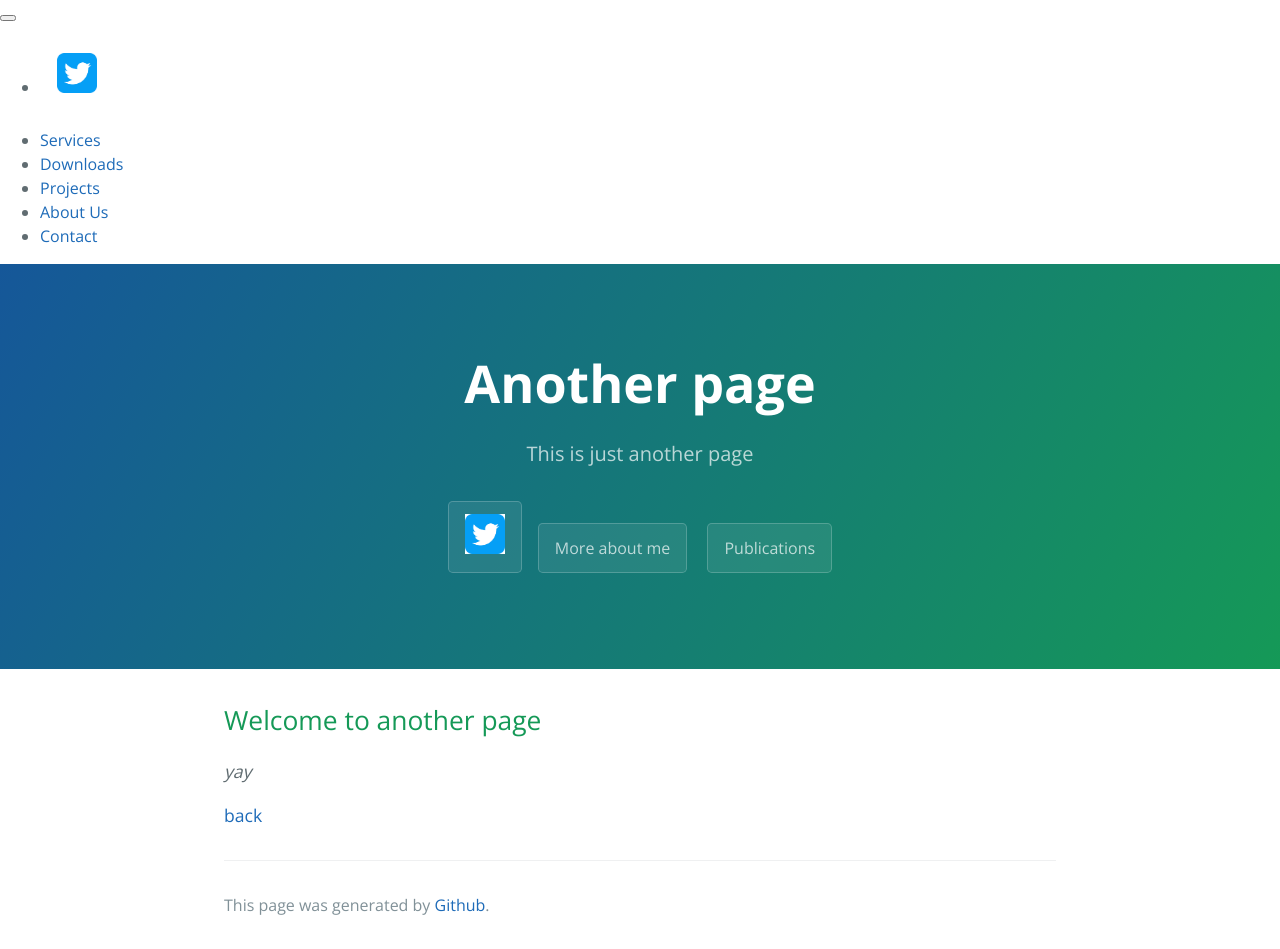
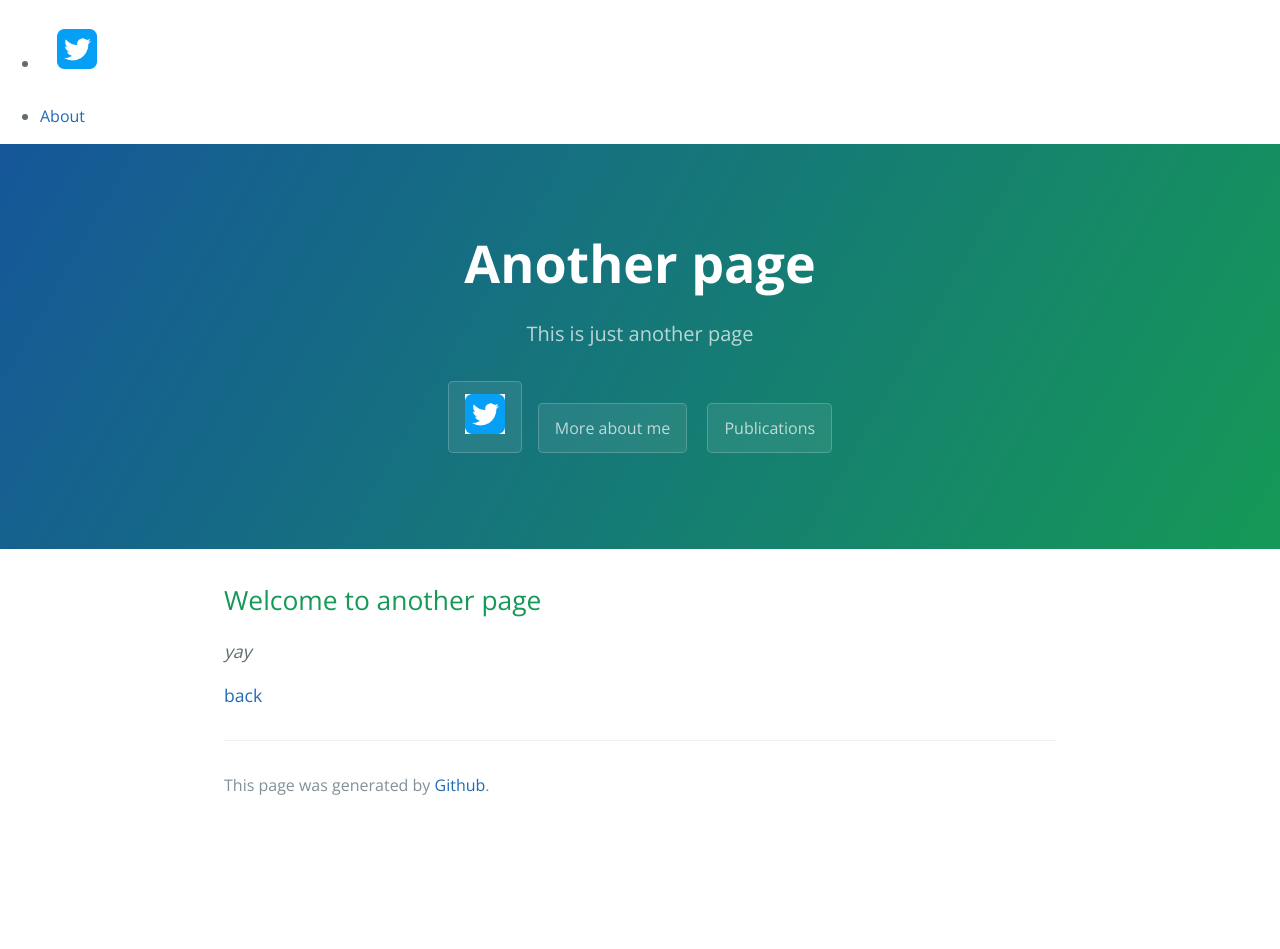
Before and after one commit to srrudrar/srrudrar.github.io, a Jekyll site: the page built from another-page.md, in a window 1280 px wide. Built offline with Jekyll 4.4.1, drawn with Linux system fonts in a browser that asks for light colours; after the commit the page ends 900 px from its top, so only the background shows below that.

Commit message:
Update default.html

```diff
--- a/_layouts/default.html
+++ b/_layouts/default.html
@@ -15,23 +15,16 @@
   <body>
     <a id="skip-to-content" href="#content">Skip to the content.</a>
 
- <nav class="navbar navbar-expand-lg navbar-light">
-        <button class="navbar-toggler" data-toggle="collapse" data-target="#navbarcollapse">
-            <span class="navbar-toggler-icon"></span>
-        </button>
-        <div class="collapse navbar-collapse" id="navbarcollapse">
-            <ul class="navbar-nav justify-content-between w-100">
-                <li><a href=""{{ "https://twitter.com/SrihitaR" }}" class="btn">
+
+<nav>
+  <ul>
+    <li><a href={{ "https://twitter.com/SrihitaR" }}" class="btn">
           <img alt="Twitter" src="Twitter.png"
-                  width=40" height=40">
-                <li><a href="#" class="nav-link">Services</a></li>
-                <li><a href="#" class="nav-link">Downloads</a></li>
-                <li><a href="#" class="nav-link">Projects</a></li>
-                <li><a href="#" class="nav-link">About Us</a></li>
-                <li><a href="#" class="nav-link">Contact</a></li>
-            </ul>
-        </div>
-    </nav>
+         width=40" height=40">
+    <li><a href="about.html" id="abt">About</a></li>
+
+  </ul>
+  </nav>
 
 
 <div id="map_canvas" style="position:absolute;left:0;right:0;"></div>
```
